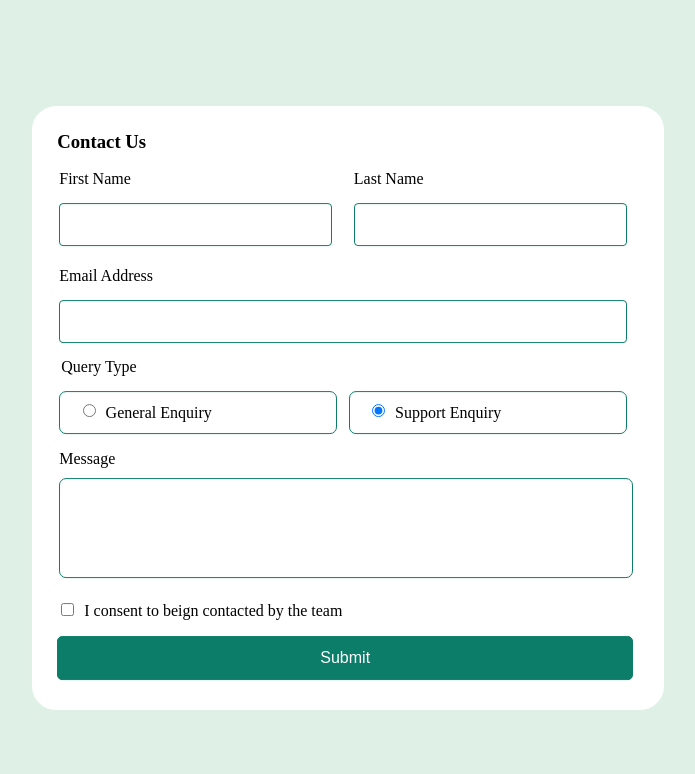
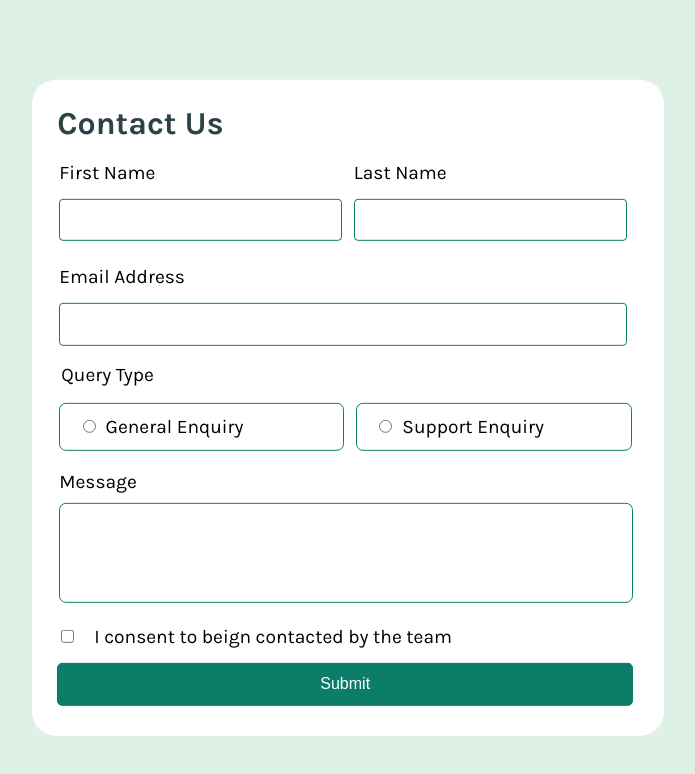
Before and after one commit to yashyadurai/Contact-Form, a plain HTML site: page index.html in a window 1280 px wide. Shown: the whole page, without its empty margins (292-987 px from the left). Drawn offline with Linux system fonts and the light colour scheme.

Commit message:
Added major CSS part-2

```diff
--- a/index.html
+++ b/index.html
@@ -16,7 +16,7 @@
                     First Name
                     <input type="text" name="firstName" id="firstName" required="">
                 </label>
-                <label for="lastName" class="namess" style="flex: 1; min-width: 48%; display: flex;flex-direction: column">
+                <label for="lastName" class="namess" style="flex: 1; min-width: 48%; display: flex;flex-direction: column;">
                     Last Name
                     <input type="text" name="lastName" id="lastName" required="">
                 </label>
@@ -26,8 +26,8 @@
             </fieldset>
             <fieldset id="qry" style="display: flex;">
                 <legend>Query Type</legend>
-                <label for="queryType" class="radioBtn" id="radioBtn1"><input type="radio" name="enquiry" id="queryType">General Enquiry</label>
-                <label for="SupportEnquiry" class="radioBtn" ><input type="radio" name="enquiry" id="SupportEnquiry" checked="">Support Enquiry</label>
+                <label for="queryType" class="radioBtn" id="radioBtn1" ><input type="radio" name="enquiry" id="queryType">General Enquiry</label>
+                <label for="SupportEnquiry" class="radioBtn" id="radioBtn2" ><input type="radio" name="enquiry" id="SupportEnquiry">Support Enquiry</label>
             </fieldset>
             <fieldset style="display: flex; width: 100%;">
                 <label for="msg" style="flex: 1; display: flex; flex-direction: column;">
--- a/styles.css
+++ b/styles.css
@@ -1,3 +1,4 @@
+@import url('https://fonts.googleapis.com/css2?family=Karla:ital,wght@0,200..800;1,200..800&display=swap');
 *{
     box-sizing: border-box;
 }
@@ -9,8 +10,21 @@
     --Greymedium: hsl(186, 15%, 59%);
     --Greydarker: hsl(187, 24%, 22%);
 }
+h3{
+    font-size:xx-large;
+    font-family: "Karla", sans-serif;
+    font-optical-sizing: auto;
+    font-weight: 700;
+    font-style: normal;
+    color: var(--Greydarker);
+}
 body{
     background-color: var(--Greenlighter);
+    font-family: "Karla", sans-serif;
+    font-optical-sizing: auto;
+    font-weight: 400;
+    font-style: normal;
+    font-size: larger;
 }
 #mainContainer{
     position: relative;
@@ -36,6 +50,9 @@ fieldset {
     padding-left: 0;
     padding-right: 0;
 }
+input[name="firstName"]{
+    margin-right: 0;
+}
 input {
     border-radius: 4px;
     border: solid 1px var(--Greenmedium);
@@ -55,16 +72,28 @@ input {
     align-items: center;
     border-radius: 7px;
     margin-top: 10px;
-    margin-right: 10px;
+    margin-right: 2%;
+    accent-color: var(--Greenmedium);
+}
+.radioBtn:hover{
+    background-color: var(--Greenlighter);
 }
 input[type="radio"]{
     margin-top: 0;
+    margin-bottom: 0;
 }
 #radioBtn1{
-    margin-right: 2%;
+ min-width: calc(48% + 8px);
+}
+#radioBtn2{
+    min-width: calc(48% - 1px);
 }
 #emailAddr{
     padding: 2% 2% 2% 3%;
+}
+#terms{
+    accent-color: var(--Greenmedium);
+    margin-right: 20px;
 }
 input[type="submit"]{
     background-color: var(--Greenmedium);
```
